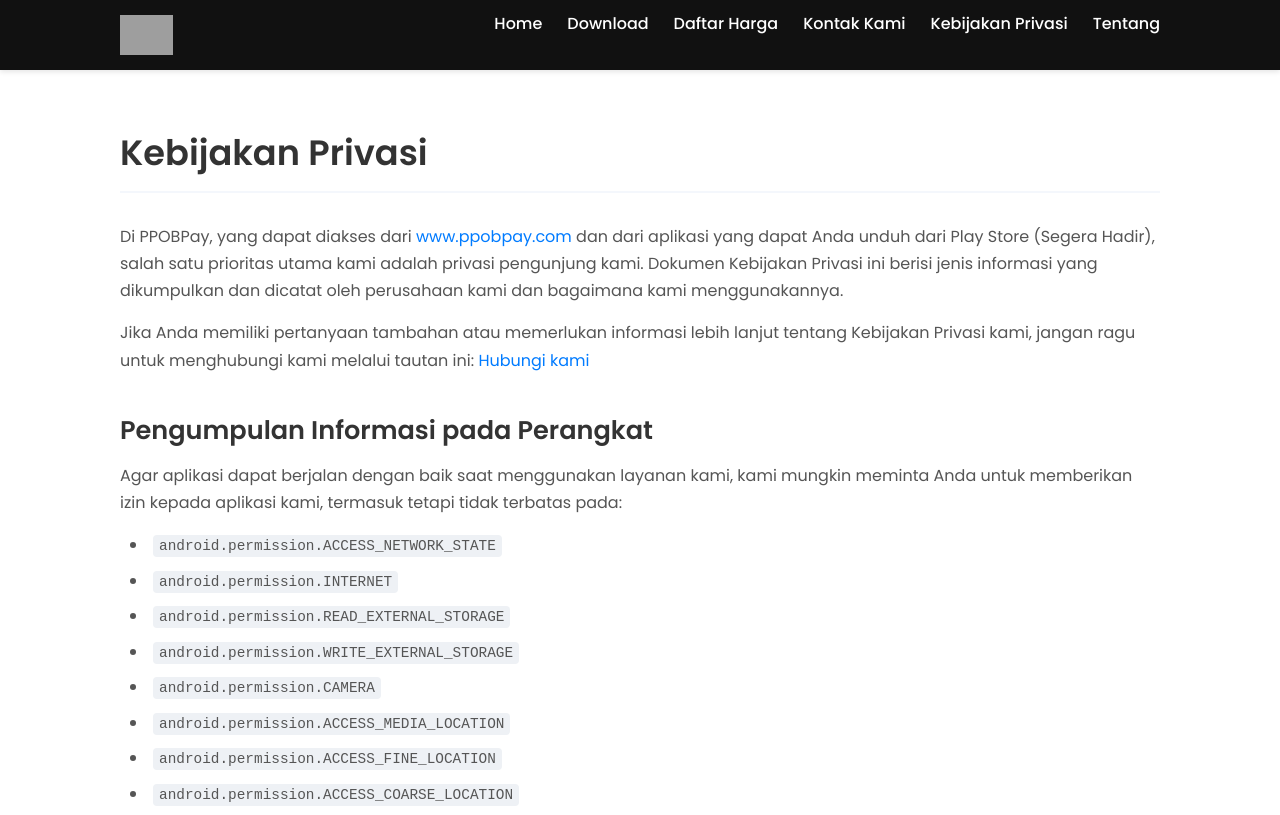
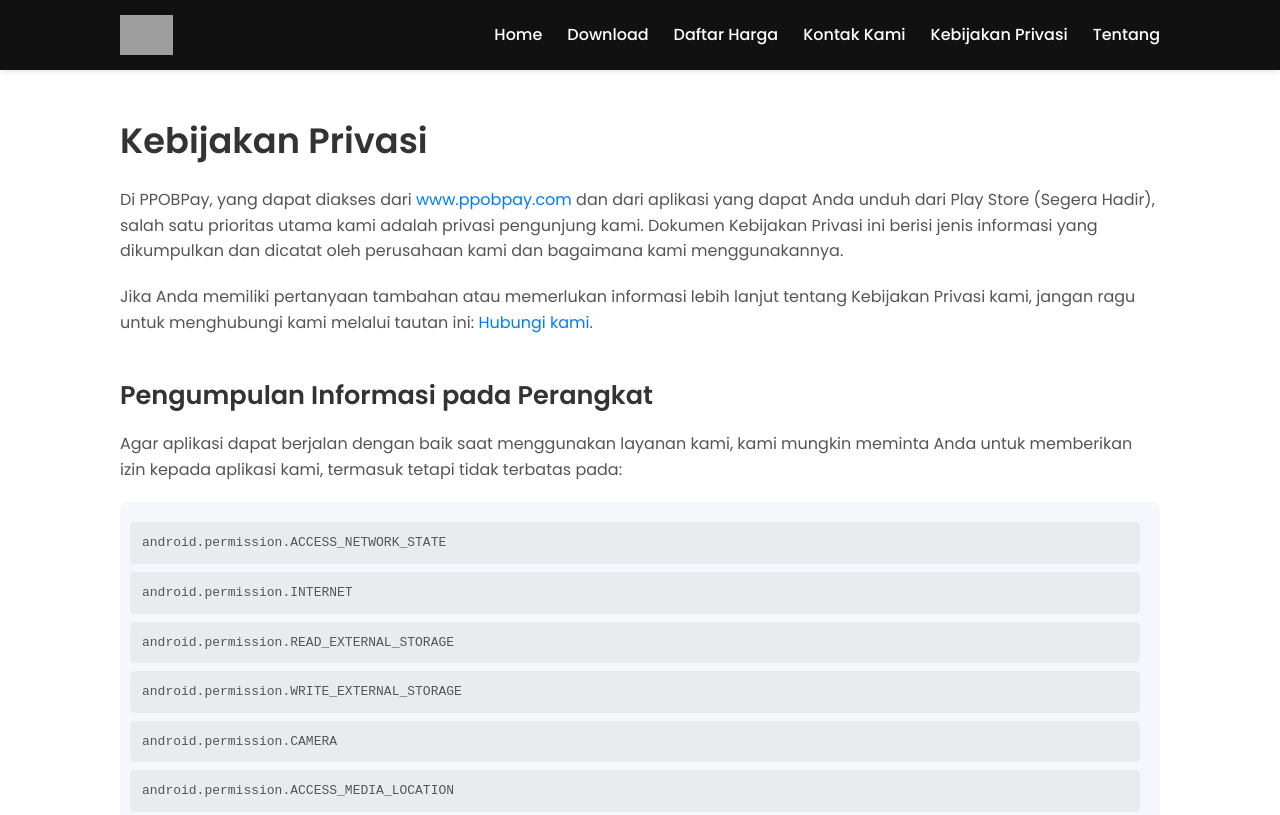
Before and after one commit to diar16/ppobpay, a plain HTML site: page kebijakan-privasi.html in a window 1280 px wide. Shown: the top 815 px of the page. Drawn offline with Linux system fonts and the light colour scheme; grey boxes are pictures that could not be loaded.

Commit message:
Update kebijakan-privasi.html

```diff
--- a/kebijakan-privasi.html
+++ b/kebijakan-privasi.html
@@ -35,7 +35,7 @@
 
         body {
             font-family: var(--font-family);
-            line-height: 1.7; /* Increased for better readability */
+            line-height: 1.6;
             color: var(--text-color);
             background-color: var(--light-color);
             display: flex;
@@ -49,61 +49,13 @@
             padding: 0 30px;
         }
 
-        h1, h2 {
-            color: var(--dark-color);
-            line-height: 1.3;
-            font-weight: 600;
-            margin-bottom: 15px;
-        }
-
-        h1 {
-            font-size: 2.2rem;
-            border-bottom: 2px solid var(--secondary-color);
-            padding-bottom: 15px;
-            margin-bottom: 30px;
-        }
-
-        h2 {
-            font-size: 1.6rem;
-            margin-top: 40px;
-        }
-
-        p {
-            margin-bottom: 15px;
-        }
-
         a {
             text-decoration: none;
             color: var(--primary-color);
-            transition: color 0.3s ease;
         }
 
         a:hover {
             text-decoration: underline;
-        }
-
-        ul {
-            list-style-position: inside;
-            padding-left: 10px;
-            margin-bottom: 15px;
-        }
-
-        li {
-            margin-bottom: 8px;
-        }
-
-        code {
-            background-color: #eef1f5;
-            padding: 3px 6px;
-            border-radius: 4px;
-            font-family: 'Courier New', Courier, monospace;
-            font-size: 0.9em;
-        }
-
-        /* FIX UNTUK TEKS PANJANG */
-        p, li, code {
-            overflow-wrap: break-word;
-            word-wrap: break-word; /* Kompatibilitas untuk browser lama */
         }
 
         /* ====== Header & Navigation ====== */
@@ -159,10 +111,64 @@
             font-size: 1.5rem;
         }
 
-        /* ====== Content Section ====== */
+        /* ====== Main Content Section (Perbaikan) ====== */
+        main {
+            flex: 1; /* Membuat main section mengisi ruang yang tersedia */
+        }
+
         .content-section {
-            flex: 1;
-            padding: 60px 0;
+            padding: 50px 0; /* Memberi jarak atas dan bawah untuk konten utama */
+        }
+
+        .content-section h1,
+        .content-section h2 {
+            color: var(--dark-color);
+            margin-bottom: 15px;
+        }
+
+        .content-section h1 {
+            font-size: 2.2rem;
+            font-weight: 600;
+            line-height: 1.2;
+            margin-bottom: 25px;
+        }
+
+        .content-section h2 {
+            font-size: 1.6rem;
+            font-weight: 600;
+            margin-top: 40px; /* Jarak antar bagian */
+        }
+
+        .content-section p,
+        .content-section ul {
+            margin-bottom: 20px; /* Jarak antar paragraf dan daftar */
+        }
+
+        .content-section ul {
+            list-style-position: inside;
+            padding-left: 10px;
+        }
+
+        /* Styling khusus untuk daftar izin (Perbaikan) */
+        .permissions-list {
+            background-color: var(--secondary-color);
+            border-radius: 8px;
+            padding: 20px;
+            list-style-type: none; /* Hilangkan bullet points default */
+            overflow-x: auto; /* Agar bisa scroll horizontal di mobile */
+        }
+
+        .permissions-list li {
+            font-family: 'Courier New', Courier, monospace;
+            background-color: #e9ecef;
+            padding: 8px 12px;
+            margin-bottom: 8px;
+            border-radius: 4px;
+            white-space: nowrap; /* Mencegah teks izin terpotong */
+        }
+
+        .permissions-list li:last-child {
+            margin-bottom: 0;
         }
 
         /* ====== Footer ====== */
@@ -178,8 +184,20 @@
             line-height: 1.8;
         }
 
-        /* ====== Responsive Design ====== */
+        /* ====== Responsive Design (Perbaikan) ====== */
         @media (max-width: 768px) {
+            .container {
+                padding: 0 20px; /* Mengurangi padding di layar kecil */
+            }
+
+            .content-section h1 {
+                font-size: 1.8rem; /* Mengecilkan ukuran judul utama */
+            }
+
+            .content-section h2 {
+                font-size: 1.4rem;
+            }
+
             .hamburger {
                 display: block;
             }
@@ -195,6 +213,7 @@
                 padding: 20px 0;
                 text-align: center;
                 gap: 0;
+                border-top: 1px solid #444;
             }
 
             .nav-menu.active {
@@ -203,14 +222,6 @@
 
             .nav-menu li {
                 padding: 15px 0;
-            }
-
-            h1 {
-                font-size: 1.8rem;
-            }
-
-            h2 {
-                font-size: 1.4rem;
             }
         }
     </style>
@@ -245,11 +256,11 @@
             <h1>Kebijakan Privasi</h1>
 
             <p>Di PPOBPay, yang dapat diakses dari <a href="/ppobpay">www.ppobpay.com</a> dan dari aplikasi yang dapat Anda unduh dari Play Store (Segera Hadir), salah satu prioritas utama kami adalah privasi pengunjung kami. Dokumen Kebijakan Privasi ini berisi jenis informasi yang dikumpulkan dan dicatat oleh perusahaan kami dan bagaimana kami menggunakannya.</p>
-            <p>Jika Anda memiliki pertanyaan tambahan atau memerlukan informasi lebih lanjut tentang Kebijakan Privasi kami, jangan ragu untuk menghubungi kami melalui tautan ini: <a href="https://wa.me/+6289505687030">Hubungi kami</a></p>
+            <p>Jika Anda memiliki pertanyaan tambahan atau memerlukan informasi lebih lanjut tentang Kebijakan Privasi kami, jangan ragu untuk menghubungi kami melalui tautan ini: <a href="https://wa.me/+6289505687030">Hubungi kami</a>.</p>
 
             <h2>Pengumpulan Informasi pada Perangkat</h2>
             <p>Agar aplikasi dapat berjalan dengan baik saat menggunakan layanan kami, kami mungkin meminta Anda untuk memberikan izin kepada aplikasi kami, termasuk tetapi tidak terbatas pada:</p>
-            <ul>
+            <ul class="permissions-list">
                 <li><code>android.permission.ACCESS_NETWORK_STATE</code></li>
                 <li><code>android.permission.INTERNET</code></li>
                 <li><code>android.permission.READ_EXTERNAL_STORAGE</code></li>
@@ -320,9 +331,11 @@
     </main>
 
     <footer>
-        <div class="copyright">
-            <p>&copy; 2025 PPOBPay. All Rights Reserved.</p>
-            <p>Developed by Ardis</p>
+        <div class="container">
+            <div class="copyright">
+                <p>&copy; 2025 PPOBPay. All Rights Reserved.</p>
+                <p>Developed by Ardis</p>
+            </div>
         </div>
     </footer>
 
@@ -332,6 +345,7 @@
         const navMenu = document.querySelector('.nav-menu');
 
         hamburger.addEventListener('click', () => {
+            hamburger.classList.toggle('active');
             navMenu.classList.toggle('active');
         });
     </script>
```
